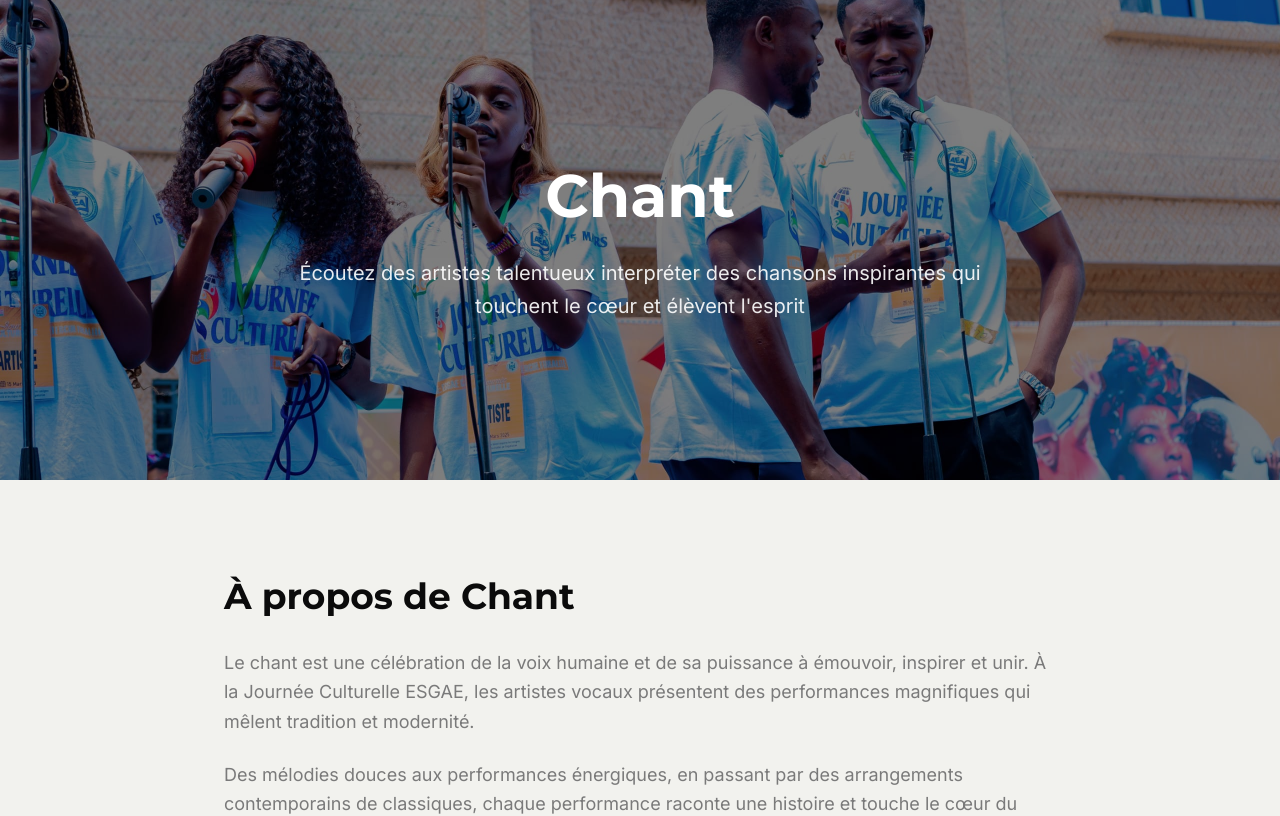
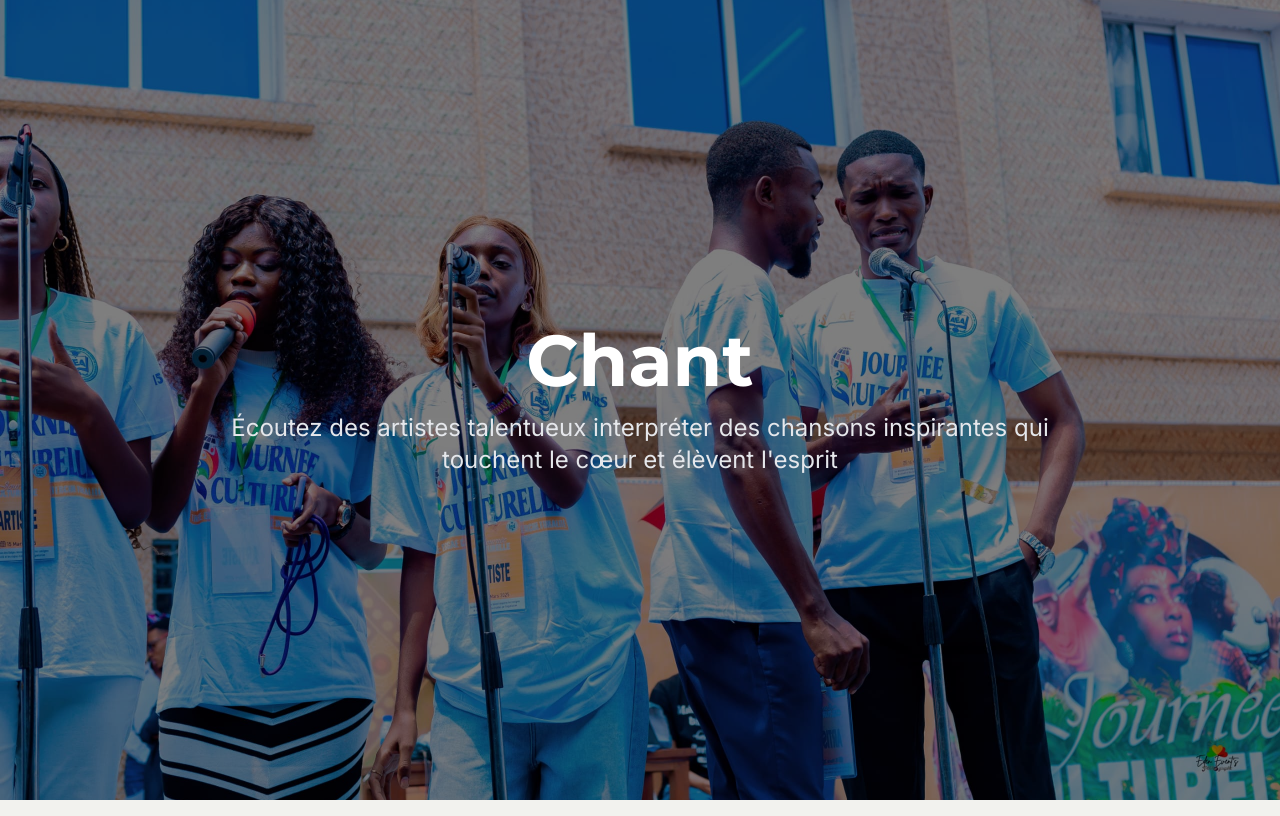
Before and after one commit to jiramaru/jc-esage, a Next.js app: page /chant in a window 1280 px wide. Shown: the top 816 px of the page. Built offline with nearby package versions, Linux system fonts and the light colour scheme.

Commit message:
fix: correct images on miss page

```diff
--- a/components/ProgrammeHero.tsx
+++ b/components/ProgrammeHero.tsx
@@ -2,9 +2,6 @@
 
 import React from "react";
 import Image from "next/image";
-import Link from "next/link";
-import { ArrowLeft } from "lucide-react";
-import { Button } from "@/components/ui/button";
 import Reveal from "./Reveal";
 
 interface ProgrammeHeroProps {
@@ -13,37 +10,38 @@ interface ProgrammeHeroProps {
   backgroundImage: string;
 }
 
-export default function ProgrammeHero({ title, subtitle, backgroundImage }: ProgrammeHeroProps) {
+export default function ProgrammeHero({
+  title,
+  subtitle,
+  backgroundImage,
+}: ProgrammeHeroProps) {
   return (
-    <div className="relative min-h-[60vh] overflow-hidden">
+    <section className="relative w-full h-96 lg:h-screen overflow-hidden">
       {/* Background Image */}
       <Image
         src={backgroundImage}
-        alt={`${title} background`}
+        alt={title}
         fill
         className="object-cover"
         priority
       />
 
-      {/* Dark Overlay */}
+      {/* Overlay */}
       <div className="absolute inset-0 bg-black/50" />
 
       {/* Content */}
-      <div className="relative z-10 flex flex-col justify-center items-center h-full min-h-[60vh] px-4 sm:px-6 lg:px-8">
-
-
-        {/* Title and Subtitle */}
-        <Reveal delay={0.2}>
-          <div className="text-center space-y-6">
-            <h1 className="text-4xl sm:text-5xl lg:text-6xl font-bold text-white font-montserrat leading-tight">
-              {title}
-            </h1>
-            <p className="text-lg sm:text-xl text-white/90 max-w-3xl mx-auto leading-relaxed">
-              {subtitle}
-            </p>
-          </div>
-        </Reveal>
+      <div className="absolute inset-0 flex items-center justify-center">
+        <div className="text-center text-white px-4 max-w-4xl">
+          <Reveal>
+            <h1 className="mb-4 text-5xl lg:text-7xl font-bold">{title}</h1>
+          </Reveal>
+          {subtitle && (
+            <Reveal delay={0.1}>
+              <p className="text-lg lg:text-2xl text-gray-200">{subtitle}</p>
+            </Reveal>
+          )}
+        </div>
       </div>
-    </div>
+    </section>
   );
 }
--- a/components/ProgrammePage.tsx
+++ b/components/ProgrammePage.tsx
@@ -39,7 +39,7 @@ const ACTIVITIES = [
     title: "Élection Miss ESGAE",
     description:
       "Participez à l'une des sélections les plus attendues de la journée culturelle. Et, votez pour l'étudiante que vous aimeriez voir gagner.",
-    image: "/assets/imgs/jc/jc-01.jpeg",
+    image: "/assets/imgs/miss/miss-07.jpeg",
   },
   {
     icon: Drama,
@@ -150,7 +150,7 @@ export default function ProgrammePage({ category }: ProgrammePageProps) {
       miss: {
         title: "Élection Miss ESGAE",
         subtitle: "Participez à l'un des moments les plus attendus de la Journée Culturelle, où la beauté et l'intelligence se rencontrent",
-        image: "/assets/imgs/jc/jc-01.jpeg",
+        image: "/assets/imgs/miss/miss-07.jpeg",
         description: [
           "L'Élection Miss ESGAE est bien plus qu'un concours de beauté. C'est une célébration de confiance, de charisme et de représentation féminine. Cette section met en lumière les femmes exceptionnelles de notre communauté académique.",
           "Les candidates présentent leur talent, leur personnalité et leur vision, créant un spectacle captivant et inspirant pour le public. C'est une opportunité de briller, de se connecter avec la communauté et de représenter les valeurs d'ESGAE.",
@@ -277,11 +277,13 @@ export default function ProgrammePage({ category }: ProgrammePageProps) {
   return (
     <>
       {/* Hero Section */}
-      <ProgrammeHero
-        title={categoryData.title}
-        subtitle={categoryData.subtitle}
-        backgroundImage={categoryData.image}
-      />
+      <div className="lg:pt-0">
+        <ProgrammeHero
+          title={categoryData.title}
+          subtitle={categoryData.subtitle}
+          backgroundImage={categoryData.image}
+        />
+      </div>
 
       {/* Category Description */}
       {category && (
```
